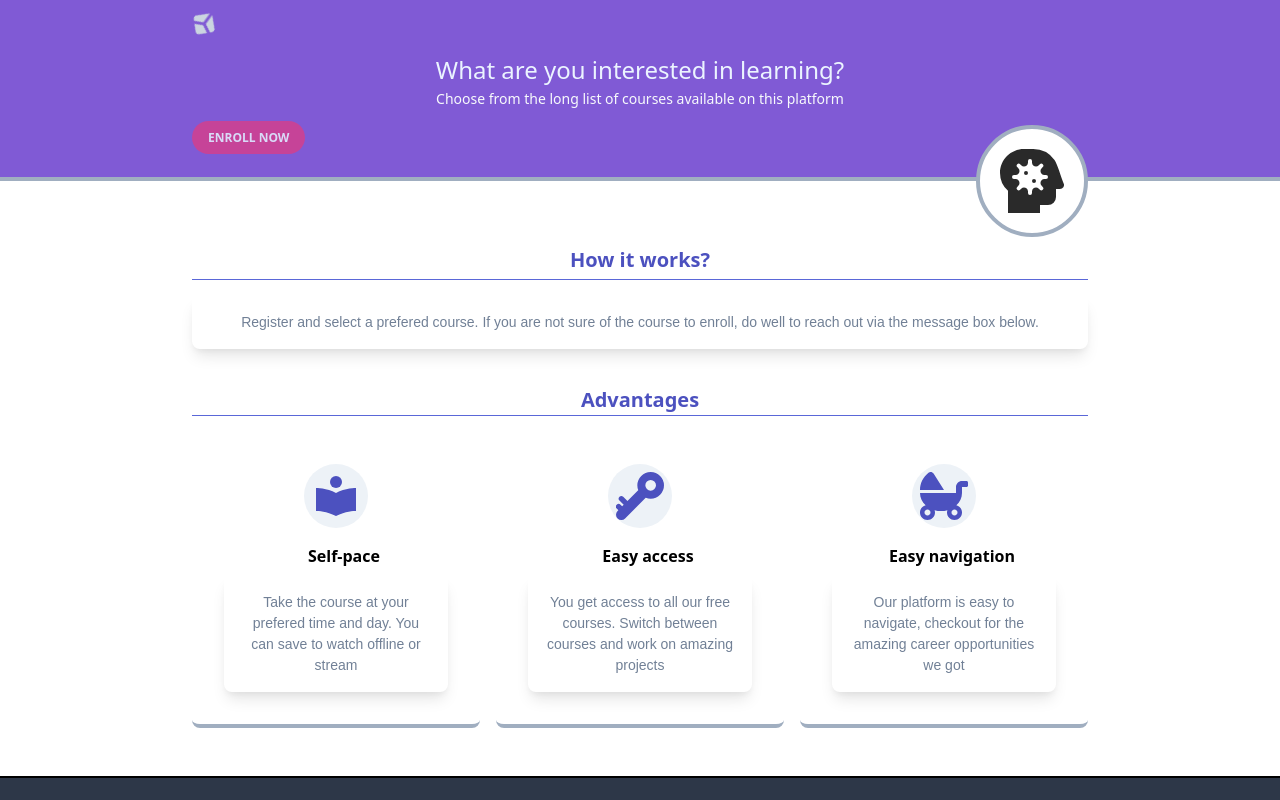
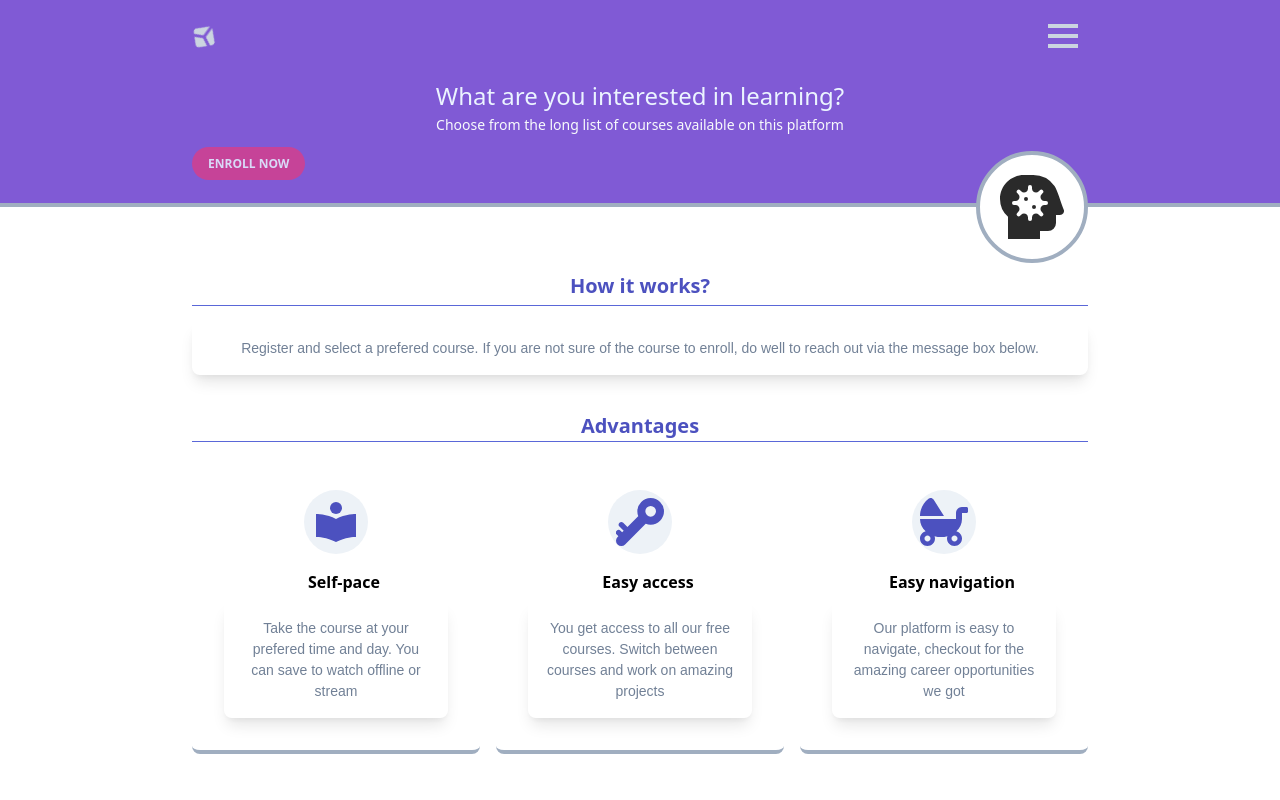
Before and after one commit to michhub-dev/Info_site, a React (Create React App) app: page / in a window 1280 px wide. Shown: the top 800 px of the page. Built offline with nearby package versions, Linux system fonts and the light colour scheme.

Commit message:
Added react-reveal

```diff
--- a/package.json
+++ b/package.json
@@ -7,6 +7,7 @@
   "dependencies": {
     "react": "18.2.0",
     "react-dom": "18.2.0",
+    "react-reveal": "^1.2.2",
     "react-scripts": "5.0.1"
   },
   "devDependencies": {
--- a/src/components/Header.js
+++ b/src/components/Header.js
@@ -1,4 +1,7 @@
 import React from "react";
+import LightSpeed from 'react-reveal/LightSpeed';
+import Swing from 'react-reveal/Swing';
+import Reveal from 'react-reveal/Reveal';
 
 export default function Header() {
   return (
@@ -17,7 +20,7 @@ export default function Header() {
               <path d="m19.828 6.612-5.52-5.535a3.135 3.135 0 0 0-4.5 0L4.273 6.612l7.755 3.87zm2.118 2.235 1.095 1.095a3.12 3.12 0 0 1 0 4.5L14.22 23.35a2.685 2.685 0 0 1-.72.525V13.077zm-19.893 0L.958 9.942a3.12 3.12 0 0 0 0 4.5L9.78 23.35c.21.214.453.392.72.525V13.077z" />
             </svg>
 
-            <button type="button" className=" text-gray-400 hover:text-gray-400 sm:hidden">
+            <button type="button" className=" text-gray-400 hover:text-gray-400 ">
               <svg
                 className="fill-current"
                 width="50px"
@@ -32,13 +35,15 @@ export default function Header() {
             </button>
           </div>
           <div className="my-4">
-              <h1 className="text-indigo-100 font-sans text-bold text-2xl">What are you interested in learning?</h1>
-              <p className="text-gray-100 font-sans text-sm">Choose from the long list of courses available on this platform</p>
+          <LightSpeed duration={3000} delay={1000}><h1 className="text-indigo-100 font-sans text-bold text-2xl">What are you interested in learning?</h1></LightSpeed>
+          <Swing duration={4000} delay={1000}> <p className="text-gray-100 font-sans text-sm">Choose from the long list of courses available on this platform</p></Swing>
 
               <div className="mt-4 flex relative ">
+                 <Reveal effect="fadeInUp">
                   <div >
                       <a href="#" className="bg-pink-600 transition scale-75 animate-pulse translate-x-4 skew-y-3 duration-300 animate-spin ease-linear hover:bg-pink-400 text-indigo-100 font-bold uppercase text-xs font-sans rounded-full mt-2 py-2 px-4">Enroll Now</a>
                   </div>
+                  </Reveal>
                   <div className="absolute right-0 bg-white rounded-full  flex justify-center items-center p-5 border-4 border-gray-500">
                       <svg className="w-16 h-16  animate-pulse  " viewBox="0 0 512 512" xmlns="http://www.w3.org/2000/svg"><path d="M272,240a16,16,0,1,0,16,16A16,16,0,0,0,272,240Zm-64-64a16,16,0,1,0,16,16A16,16,0,0,0,208,176Zm301.2,99c-20.93-47.12-48.43-151.73-73.07-186.75A207.9,207.9,0,0,0,266.09,0H192C86,0,0,86,0,192A191.23,191.23,0,0,0,64,334.81V512H320V448h64a64,64,0,0,0,64-64V320H480A32,32,0,0,0,509.2,275ZM368,240H355.88c-28.51,0-42.79,34.47-22.63,54.63l8.58,8.57a16,16,0,1,1-22.63,22.63l-8.57-8.58C290.47,297.09,256,311.37,256,339.88V352a16,16,0,0,1-32,0V339.88c0-28.51-34.47-42.79-54.63-22.63l-8.57,8.58a16,16,0,0,1-22.63-22.63l8.58-8.57c20.16-20.16,5.88-54.63-22.63-54.63H112a16,16,0,0,1,0-32h12.12c28.51,0,42.79-34.47,22.63-54.63l-8.58-8.57a16,16,0,0,1,22.63-22.63l8.57,8.58c20.16,20.16,54.63,5.88,54.63-22.63V96a16,16,0,0,1,32,0v12.12c0,28.51,34.47,42.79,54.63,22.63l8.57-8.58a16,16,0,0,1,22.63,22.63l-8.58,8.57C313.09,173.53,327.37,208,355.88,208H368a16,16,0,0,1,0,32Z"/></svg>
                   </div>
--- a/src/components/Main.js
+++ b/src/components/Main.js
@@ -1,11 +1,14 @@
 import React from 'react';
+import Zoom from 'react-reveal/Zoom';
 
 export default function Main(){
     return (
         <>
          <main className="flex flex-col items-center mt-16 w-full">
+            <Zoom></Zoom>
              <div className="mx-4 max-w-4xl">
                  <h2 className="font-bold text-xl border-b pb-1 border-indigo-600 text-indigo-700 font-sans ">How it works?</h2>
+
                  <p className="text-sm mt-4 text-gray-600 shadow-lg p-4 rounded-lg">
                     Register and select a prefered course. If you are not sure of the course to enroll, do well to reach out
                     via the message box below.
@@ -26,9 +29,11 @@ export default function Main(){
                                  </svg>
                              </div>
                              <div className="font-bold ml-4 font-sans mt-4 ">Self-pace</div>
+                             <Zoom duration={3000} delay={1000}>
                              <div className="mt-2 text-gray-600 shadow-lg p-4 rounded-lg text-center text-sm">
                                  Take the course at your prefered time and day. You can save to watch offline or stream
                              </div>
+                             </Zoom>
                          </div>
                      </div>
                         <div className="sm:w-1/3 mt-4">
@@ -39,10 +44,12 @@ export default function Main(){
                                 </svg>
                              </div>
                              <div className="font-bold ml-4 mt-4 font-sans">Easy access</div>
-                             <div className="mt-2 text-gray-600 shadow-lg p-4 rounded-lg text-center text-sm">
+                            <Zoom duration={3000} delay={1000}>
+                              <div className="mt-2 text-gray-600 shadow-lg p-4 rounded-lg text-center text-sm">
                                  You get access to all our free courses.
                                  Switch between courses and work on amazing projects
-                             </div>
+                              </div>
+                            </Zoom>
                          </div>
                      </div>
                         <div className="sm:w-1/3 mt-4 ">
@@ -52,9 +59,11 @@ export default function Main(){
                                  </svg>
                              </div>
                              <div className="font-bold ml-4 mt-4 font-sans">Easy navigation</div>
+                             <Zoom duration={3000} delay={1000}>
                              <div className="mt-2 text-gray-600 shadow-lg text-center text-sm p-4 rounded-lg">
                                 Our platform is easy to navigate, checkout for the amazing career opportunities we got
                              </div>
+                             </Zoom>
                          </div>
                      </div>
 
```
Also changed, not shown: 1 other file (tests, documents, lock files or other folders).
